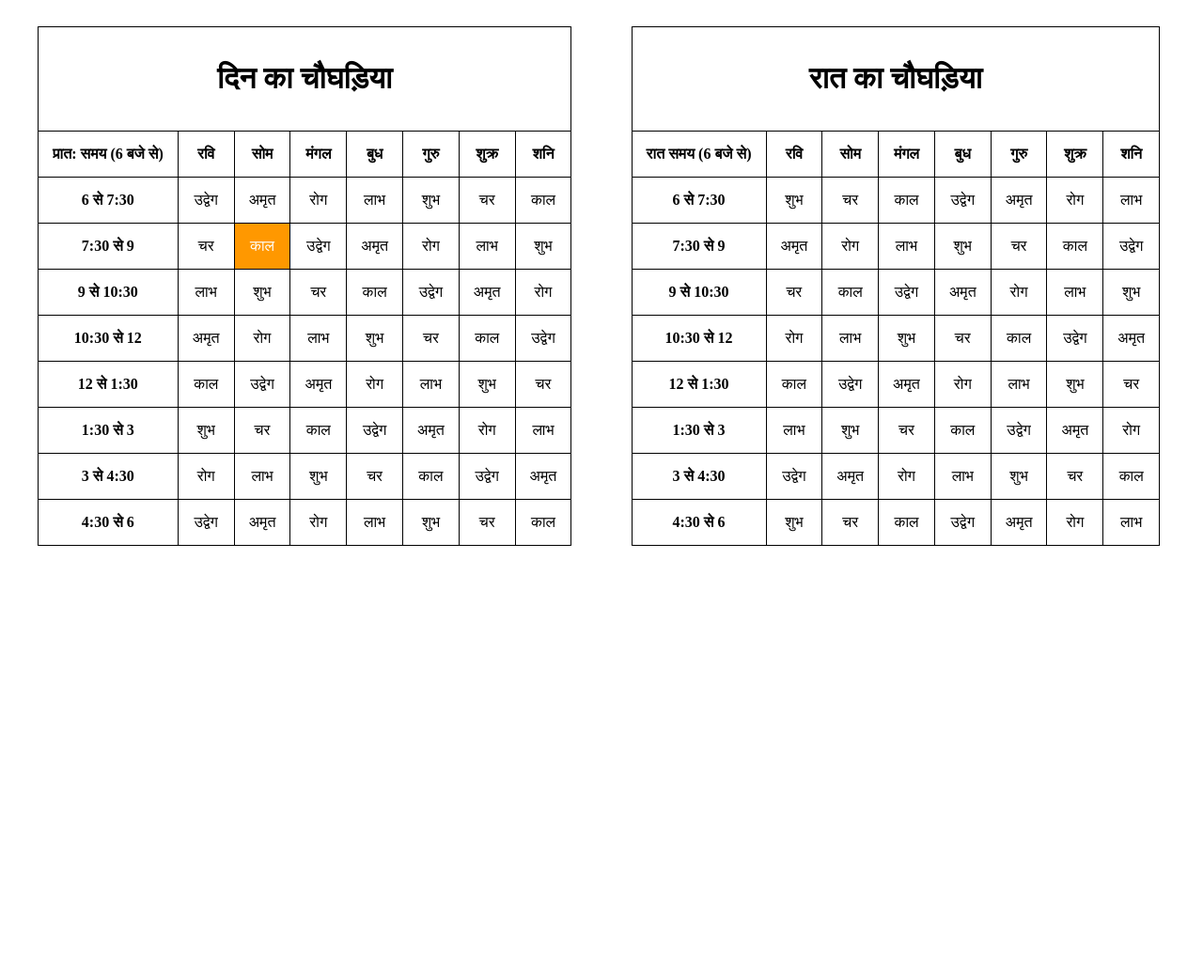
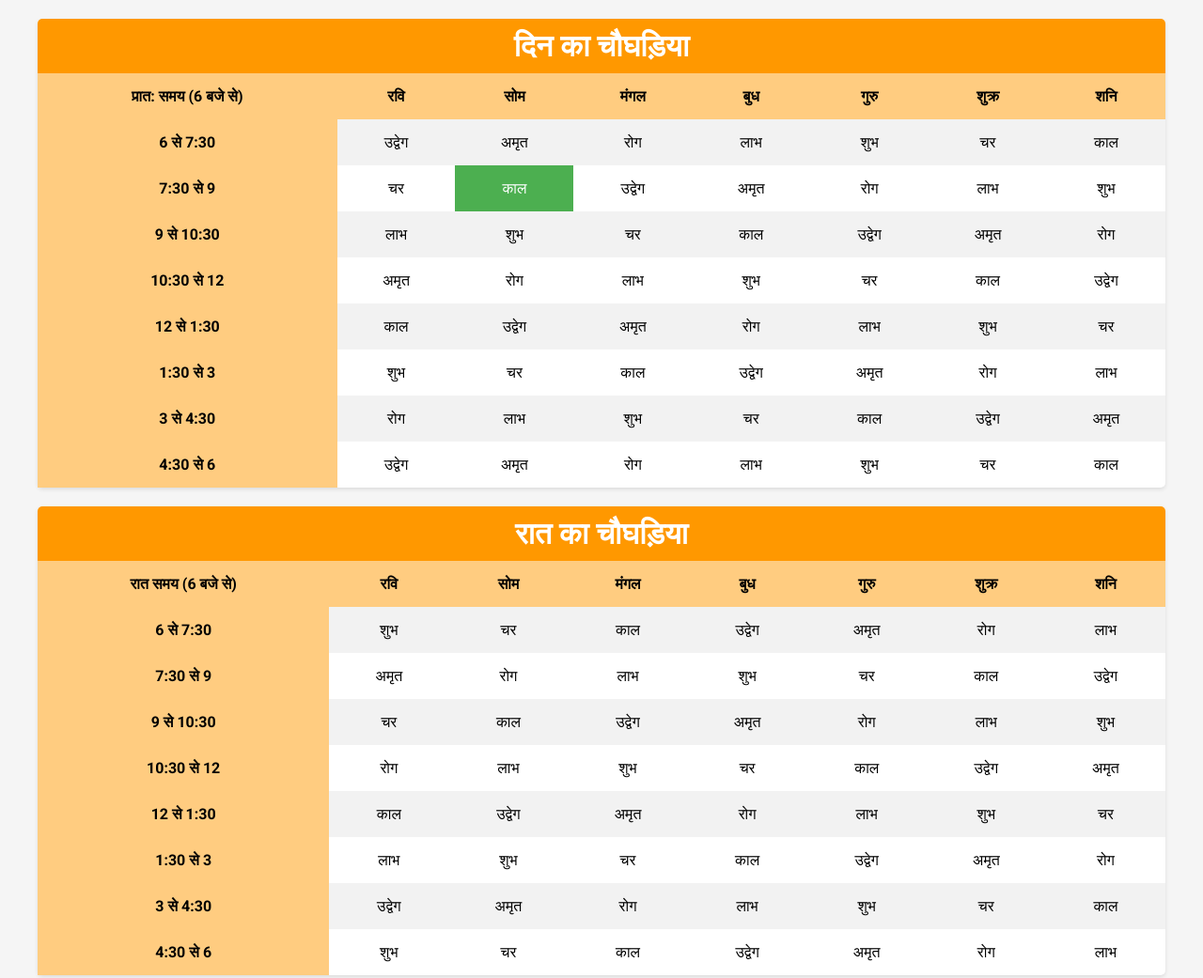
Before and after one commit to vishalnagda1/choghadiya, a website: page index.html in a window 1280 px wide. Shown: the whole page at 94% size. Before the commit the page ends 800 px from the top, so only its background shows below. Drawn offline with Linux system fonts and the light colour scheme; a web font is replaced by a local one.

Commit message:
Update the UI for desktop screens

```diff
--- a/index.html
+++ b/index.html
@@ -1,69 +1,71 @@
 <!DOCTYPE html>
-<html>
+<html lang="en">
 <head>
-    <meta charset="UTF-8" />
-    <title>चौघड़िया</title>
-    <style type="text/css">
-      @import url("http://fonts.googleapis.com/earlyaccess/lohitdevanagari.css");
-
+    <meta charset="UTF-8">
+    <meta name="viewport" content="width=device-width, initial-scale=1.0">
+    <title>चौघड़िया</title>
+    <link rel="stylesheet" href="https://fonts.googleapis.com/css?family=Roboto:400,700&display=swap">
+    <style>
         body {
-        font-family: "Lohit Devanagari", serif;
+            font-family: "Roboto", sans-serif;
+            background-color: #f5f5f5;
+            margin: 0;
+            padding: 0;
         }
 
-      .main-container {
-        width: 100%;
+        .container {
+            max-width: 1200px;
             margin: 0 auto;
+            padding: 20px;
         }
 
         .table-container {
-        padding-top: 20px;
-        width: 50%;
-        float: left;
+            background-color: #fff;
+            border-radius: 5px;
+            box-shadow: 0 2px 4px rgba(0, 0, 0, 0.1);
+            margin-bottom: 20px;
+        }
+
+        h1 {
+            background-color: #ff9800;
+            color: #fff;
+            padding: 10px 0;
+            text-align: center;
+            margin: 0;
+            border-radius: 5px 5px 0 0;
         }
 
         table {
-        border-spacing: 5px;
+            width: 100%;
+            border-collapse: collapse;
+        }
+
+        th, td {
+            padding: 15px;
             text-align: center;
         }
 
-      .current-status {
-        color: white;
-        background: rgb(255, 152, 0);
+        th {
+            background-color: #ffcc80;
+            font-weight: bold;
         }
 
-      table,
-      th,
-      td {
-        border: 1px solid black;
-        border-collapse: collapse;
+        tr:nth-child(even) {
+            background-color: #f2f2f2;
         }
 
-      th,
-      td {
-        padding: 15px;
-      }
-
-      .day-table {
-        float: right;
-        margin-right: 5%;
-      }
-
-      .night-table {
-        float: left;
-        margin-left: 5%;
+        .current-status {
+            background-color: #4caf50;
+            color: #fff;
+            transition: background-color 0.3s ease;
         }
     </style>
 </head>
-
 <body>
-    <div class="main-container">
+<div class="container">
     <div class="table-container">
+        <h1>दिन का चौघड़िया</h1>
         <table class="day-table">
-          <tr>
-            <th colspan="8">
-              <h1>दिन का चौघड़िया</h1>
-            </th>
-          </tr>
           <th>प्रात: समय (6 बजे से)</th>
           <th>रवि</th>
           <th>सोम</th>
@@ -155,12 +157,8 @@
         </table>
     </div>
     <div class="table-container">
+        <h1>रात का चौघड़िया</h1>
         <table class="night-table">
-          <tr>
-            <th colspan="8">
-              <h1>रात का चौघड़िया</h1>
-            </th>
-          </tr>
           <th>रात समय (6 बजे से)</th>
           <th>रवि</th>
           <th>सोम</th>
```
Lines whose indentation alone changed are shown as unchanged.
